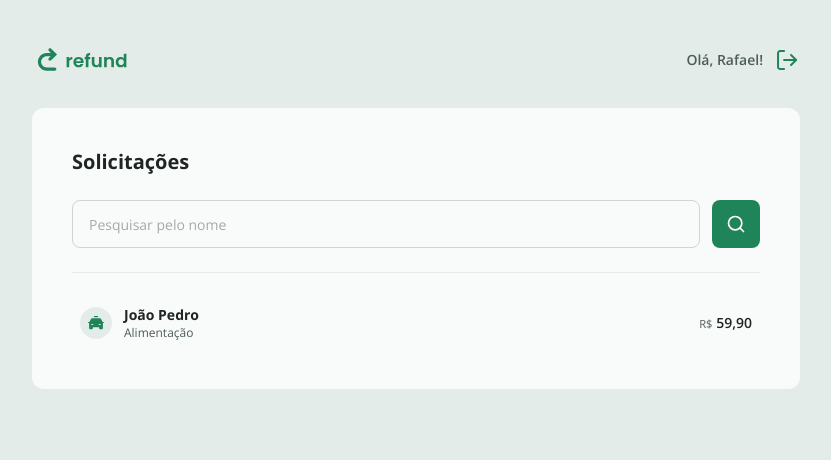
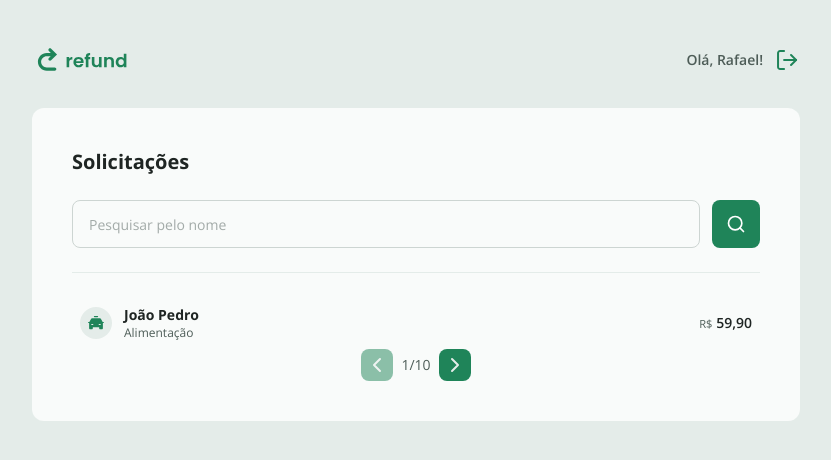
Before and after one commit to RafaDalmagro/refound, a React (Vite) app: page / in a window 1280 px wide. Shown: the top 460 px of the page, without its empty margins (224-1055 px from the left). Built offline with nearby package versions, Linux system fonts and the light colour scheme.

Commit message:
Criando a o componente de paginação e a lógica.

```diff
--- a/src/components/Button.tsx
+++ b/src/components/Button.tsx
@@ -2,13 +2,14 @@ import { classMerge } from "../utils/classMerge";
 
 type Props = React.ComponentProps<"button"> & {
     isLoading?: boolean;
-    variant?: "base" | "icon";
+    variant?: "base" | "icon" | "iconSmall";
 };
 
 const variants = {
     button: {
         base: "h-12",
         icon: "h-12 w-12",
+        iconSmall: "h-8 w-8",
     },
 };
 
--- /dev/null
+++ b/src/components/Pagination.tsx
@@ -0,0 +1,40 @@
+import leftSvg from "../assets/left.svg";
+import rightSvg from "../assets/right.svg";
+
+import { Button } from "./Button";
+
+type Props = {
+    currentPage: number;
+    totalPages: number;
+    onNext: () => void;
+    onPrevious: () => void;
+};
+
+export function Pagination({
+    currentPage,
+    totalPages,
+    onNext,
+    onPrevious,
+}: Props) {
+    return (
+        <div className="flex flex-1 gap-2 items-center justify-center">
+            <Button
+                variant="iconSmall"
+                onClick={onPrevious}
+                disabled={currentPage === 1}>
+                <img src={leftSvg} alt="Página anterior" />
+            </Button>
+
+            <span className="text-sm text-gray-200">
+                {currentPage}/{totalPages}
+            </span>
+
+            <Button
+                variant="iconSmall"
+                onClick={onNext}
+                disabled={currentPage === totalPages}>
+                <img src={rightSvg} alt="Próxima página" />
+            </Button>
+        </div>
+    );
+}
--- a/src/pages/Dashboard.tsx
+++ b/src/pages/Dashboard.tsx
@@ -1,8 +1,11 @@
+import { CATEGORIES } from "../utils/categories";
+
 import { Button } from "../components/Button";
 import { Input } from "../components/Input";
 import { RefundItem } from "../components/RefundItem";
+import { Pagination } from "../components/Pagination";
 import searchSvg from "../assets/search.svg";
-import { CATEGORIES } from "../utils/categories";
+
 import { formatCurrency } from "../utils/formatCurrency";
 import { useState } from "react";
 
@@ -16,11 +19,26 @@ const REFUND_EXAMPLE = {
 
 export function Dashboard() {
     const [name, setName] = useState("");
+    const [page, setPage] = useState(1);
+    const [totalPages, setTotalPages] = useState(10);
 
     function fetchRefounds(e: React.FormEvent) {
         e.preventDefault();
 
         console.log(name);
+    }
+
+    function handlePagination(action: "next" | "previous") {
+        setPage((prevPage) => {
+            if (action === "next" && prevPage < totalPages) {
+                return prevPage + 1;
+            }
+            if (action === "previous" && prevPage > 1) {
+                return prevPage - 1;
+            }
+
+            return prevPage;
+        });
     }
 
     return (
@@ -46,6 +64,12 @@ export function Dashboard() {
             <div className="mt-6 flex flex-col gap-4 max-h-[342px] overflow-y-scroll">
                 <RefundItem data={REFUND_EXAMPLE} />
             </div>
+            <Pagination
+                currentPage={page}
+                totalPages={totalPages}
+                onNext={() => handlePagination("next")}
+                onPrevious={() => handlePagination("previous")}
+            />
         </div>
     );
 }
```
